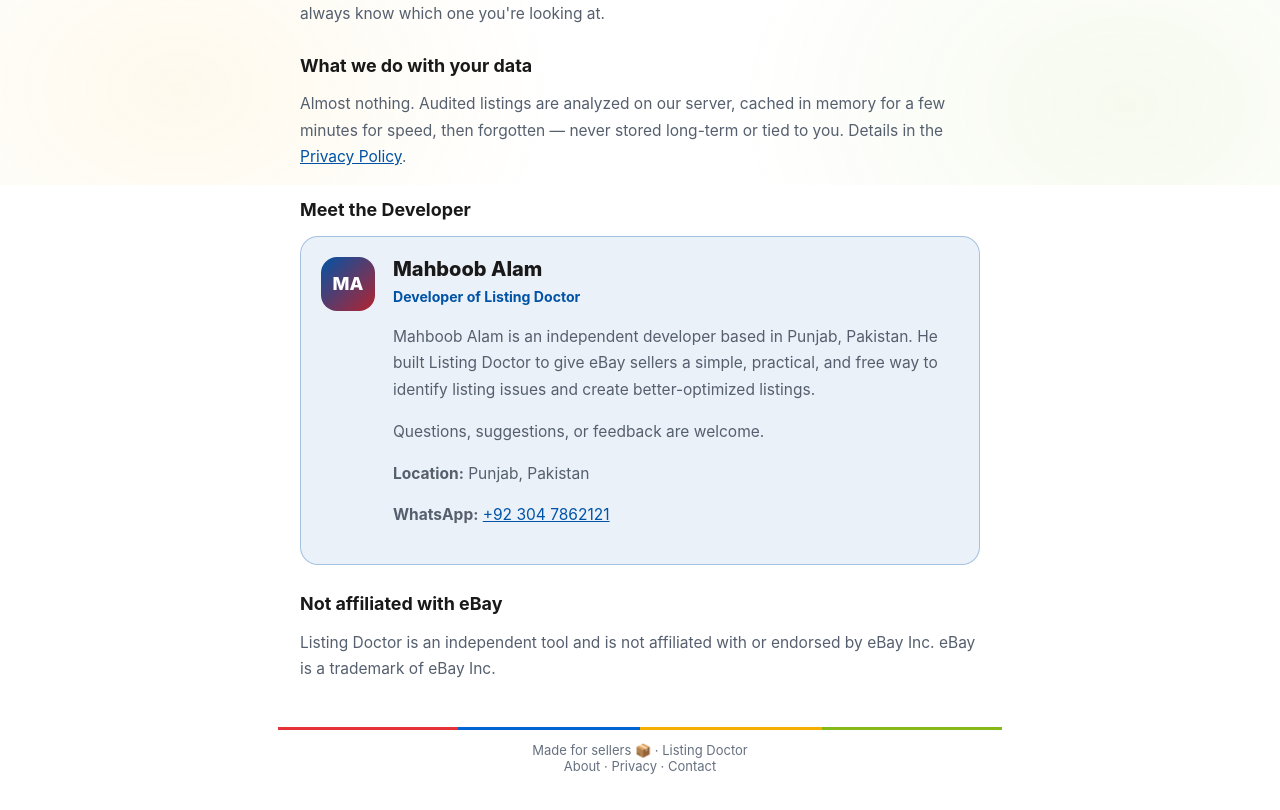
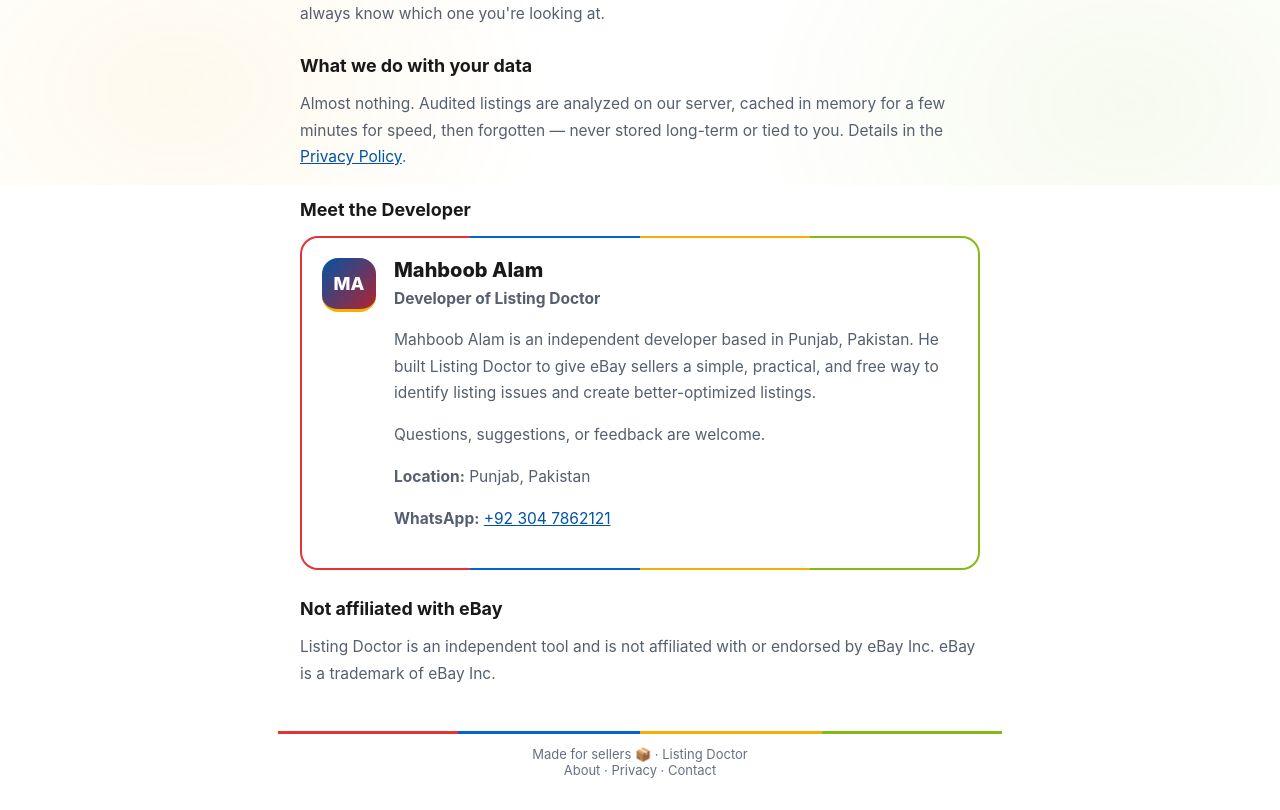
Before and after one commit to themahboob-jpg/listing-doctor, a Flask app: page /about in a window 1280 px wide. Shown: the part 615-1425 px from the top of the page. Before the commit the page ends 1389 px from the top, so only its background shows below. Run offline with Flask 3, Linux system fonts and the light colour scheme.

Commit message:
Extend eBay colors to the About page

```diff
--- a/templates/about.html
+++ b/templates/about.html
@@ -27,11 +27,11 @@
     <h2>What we do with your data</h2>
     <p>Almost nothing. Audited listings are analyzed on our server, cached in memory for a few minutes for speed, then forgotten — never stored long-term or tied to you. Details in the <a href="/privacy">Privacy Policy</a>.</p>
     <h2>Meet the Developer</h2>
-    <div style="display:flex;gap:18px;align-items:flex-start;background:rgba(0,83,166,.08);border:1px solid rgba(0,83,166,.3);border-radius:18px;padding:20px;margin:16px 0 28px">
-      <div aria-hidden="true" style="width:54px;height:54px;flex:0 0 54px;border-radius:16px;display:flex;align-items:center;justify-content:center;background:linear-gradient(135deg,#0053a6,#b4232f);color:white;font-size:18px;font-weight:800">MA</div>
-      <div style="min-width:0">
-        <h3 id="developer-name" style="margin:0 0 4px;font-size:20px">Mahboob Alam</h3>
-        <p style="color:#0053a6;font-size:.88rem;font-weight:700;margin:4px 0 10px">Developer of Listing Doctor</p>
+    <div class="developer-card">
+      <div class="developer-avatar" aria-hidden="true">MA</div>
+      <div class="developer-card-content">
+        <h3 id="developer-name" class="developer-name">Mahboob Alam</h3>
+        <p class="developer-role">Developer of Listing Doctor</p>
         <p>Mahboob Alam is an independent developer based in Punjab, Pakistan. He built Listing Doctor to give eBay sellers a simple, practical, and free way to identify listing issues and create better-optimized listings.</p>
         <p>Questions, suggestions, or feedback are welcome.</p>
         <p><strong>Location:</strong> Punjab, Pakistan</p>
```
